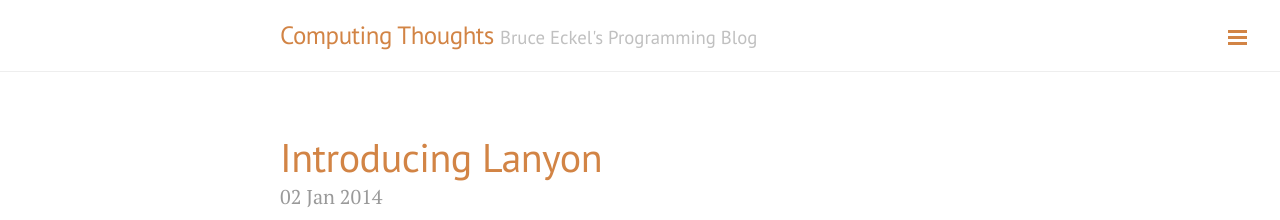
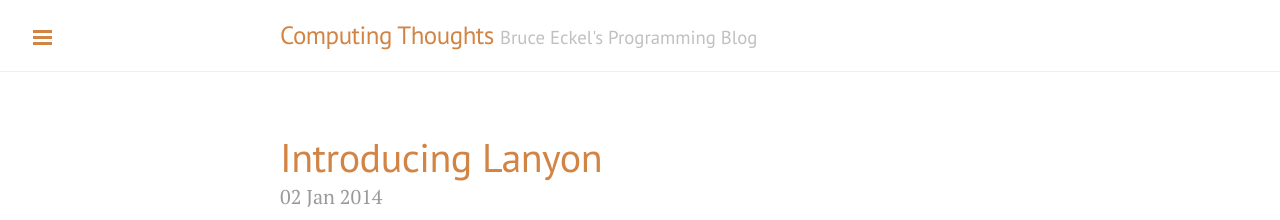
Before and after one commit to djaus2/BruceEckel.github.io, a Jekyll site: the page built from index.html, in a window 1280 px wide. Shown: the top 220 px of the page. Built offline with Jekyll 4.4.1, drawn with Linux system fonts in a browser that asks for light colours; Markdown is read by kramdown in place of the engine named in the settings; the list of posts is cut into pages by our own code.

Commit message:
Changed from layout-reverse

```diff
--- a/_layouts/default.html
+++ b/_layouts/default.html
@@ -3,7 +3,7 @@
 
   {% include head.html %}
 
-  <body class="theme-base-09 layout-reverse sidebar-overlay">
+  <body class="theme-base-09 sidebar-overlay">
 
     {% include sidebar.html %}
 
```
